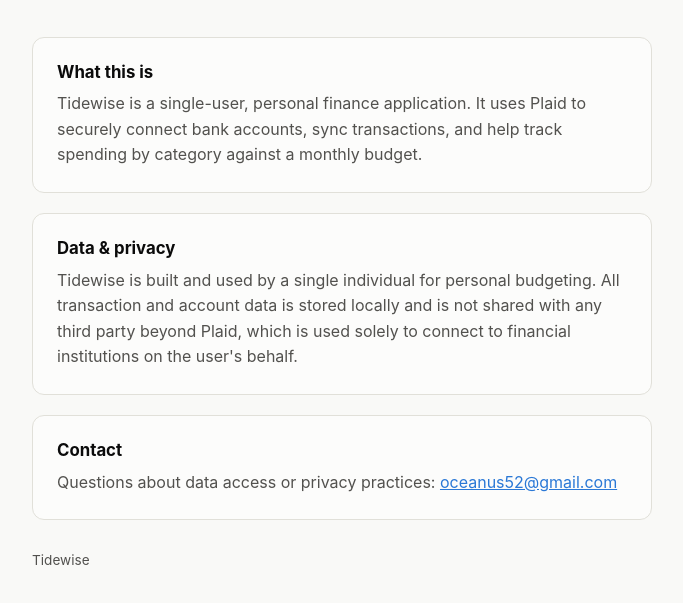
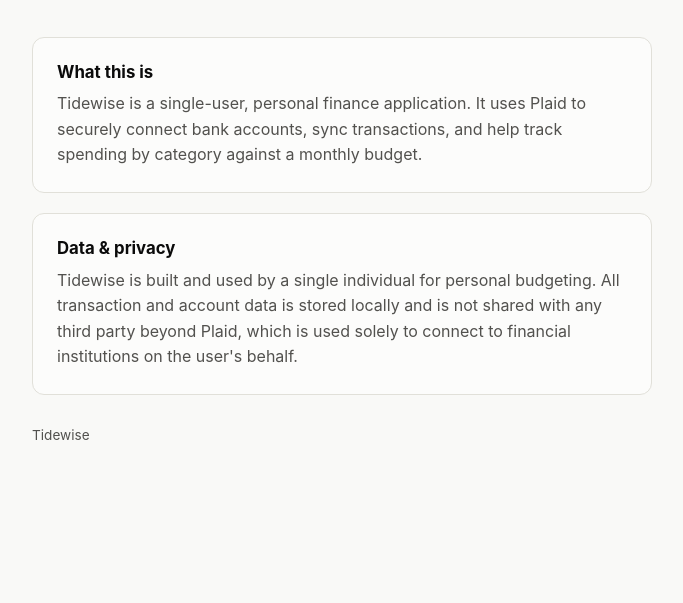
Before and after one commit to seangel52/tidewise, a plain HTML site: page index.html in a window 1280 px wide. Shown: the part 293-896 px from the top of the page, without its empty margins (298-981 px from the left). After the commit the page ends 800 px from the top, so only its background shows below. Drawn offline with Linux system fonts and the light colour scheme.

Commit message:
Remove contact email from public page

```diff
--- a/index.html
+++ b/index.html
@@ -76,11 +76,6 @@
     </p>
   </div>
 
-  <div class="card">
-    <h2>Contact</h2>
-    <p>Questions about data access or privacy practices: <a href="mailto:oceanus52@gmail.com">oceanus52@gmail.com</a></p>
-  </div>
-
   <footer>Tidewise</footer>
 </main>
 </body>
```
